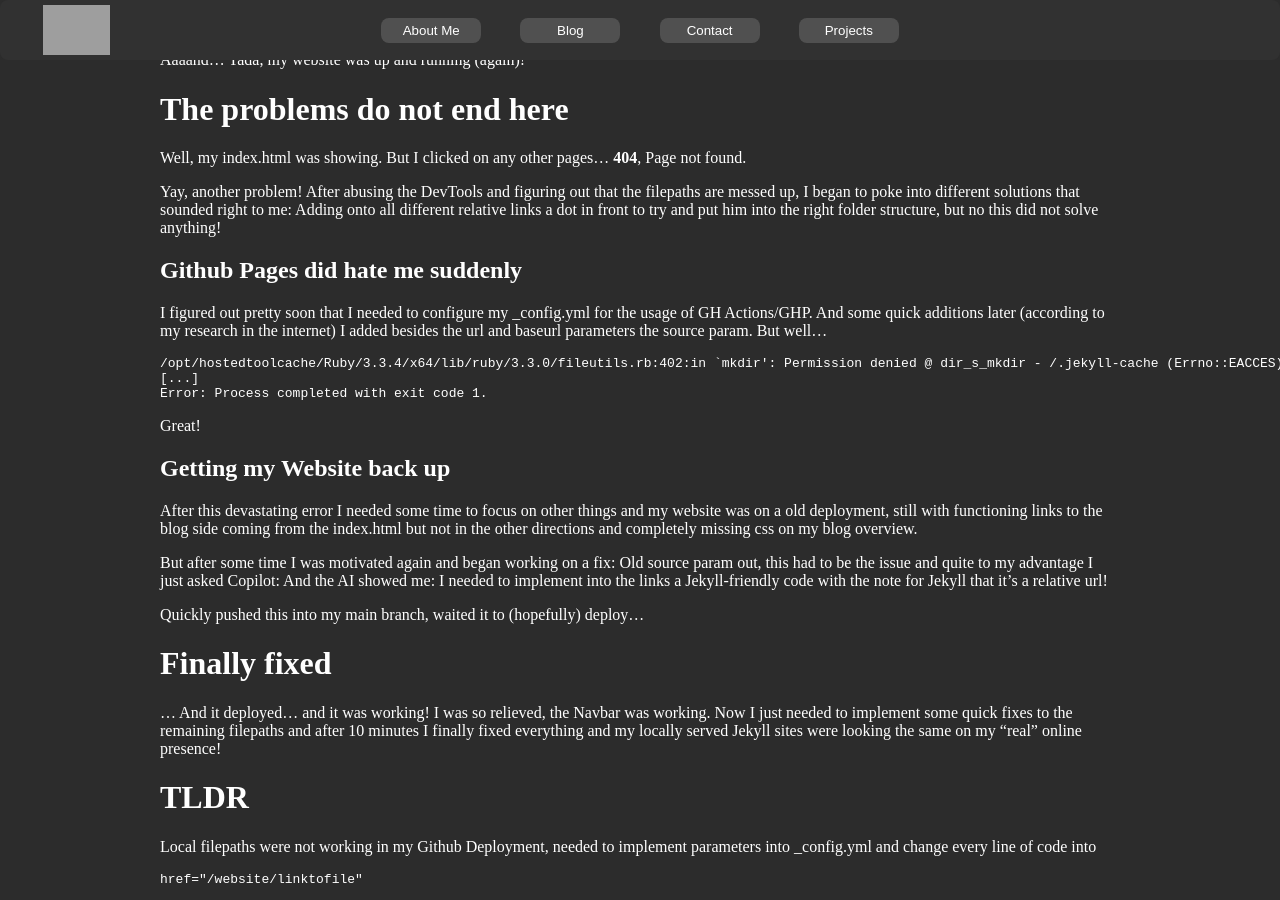
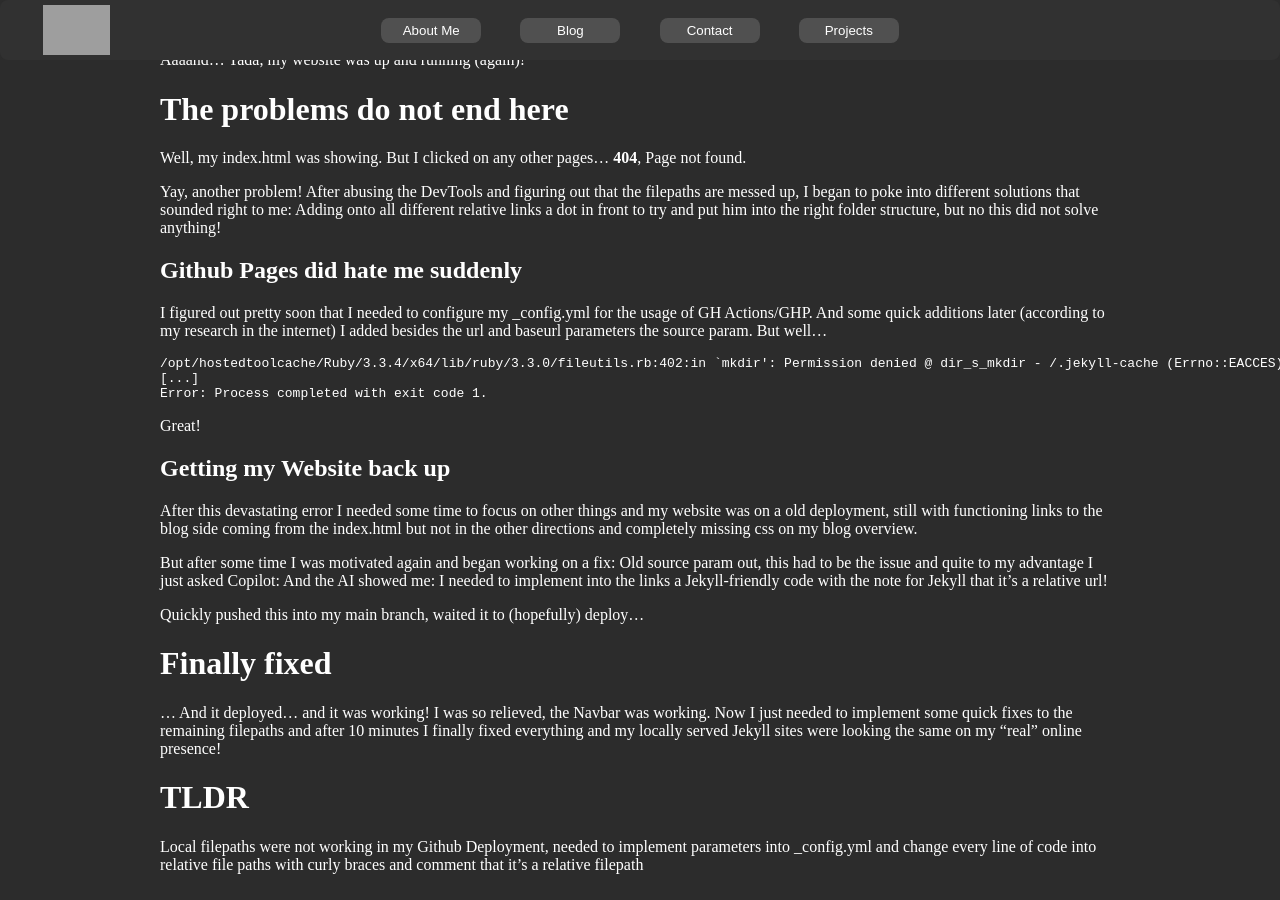
Before and after one commit to Xynox/website, a Jekyll site: the page built from _posts/2024-09-29-jekyll_implementation.md, in a window 1280 px wide and 900 px high, scrolled down 1112 px. Built offline with Jekyll 4.4.1, drawn with Linux system fonts in a browser that asks for light colours; grey boxes are pictures that could not be loaded.

Commit message:
Update post

````diff
--- a/_posts/2024-09-29-jekyll_implementation.md
+++ b/_posts/2024-09-29-jekyll_implementation.md
@@ -88,9 +88,7 @@ Quickly pushed this into my main branch, waited it to (hopefully) deploy...
 ... And it deployed... and it was working! I was so relieved, the Navbar was working. Now I just needed to implement some quick fixes to the remaining filepaths and after 10 minutes I finally fixed everything and my locally served Jekyll sites were looking the same on my "real" online presence!
 
 
+
 # TLDR
 
-Local filepaths were not working in my Github Deployment, needed to implement parameters into _config.yml and change every line of code into
-```
-href="{{'linktofile' | relative_url}}"
-```
+Local filepaths were not working in my Github Deployment, needed to implement parameters into _config.yml and change every line of code into relative file paths with curly braces and comment that it's a relative filepath
````
